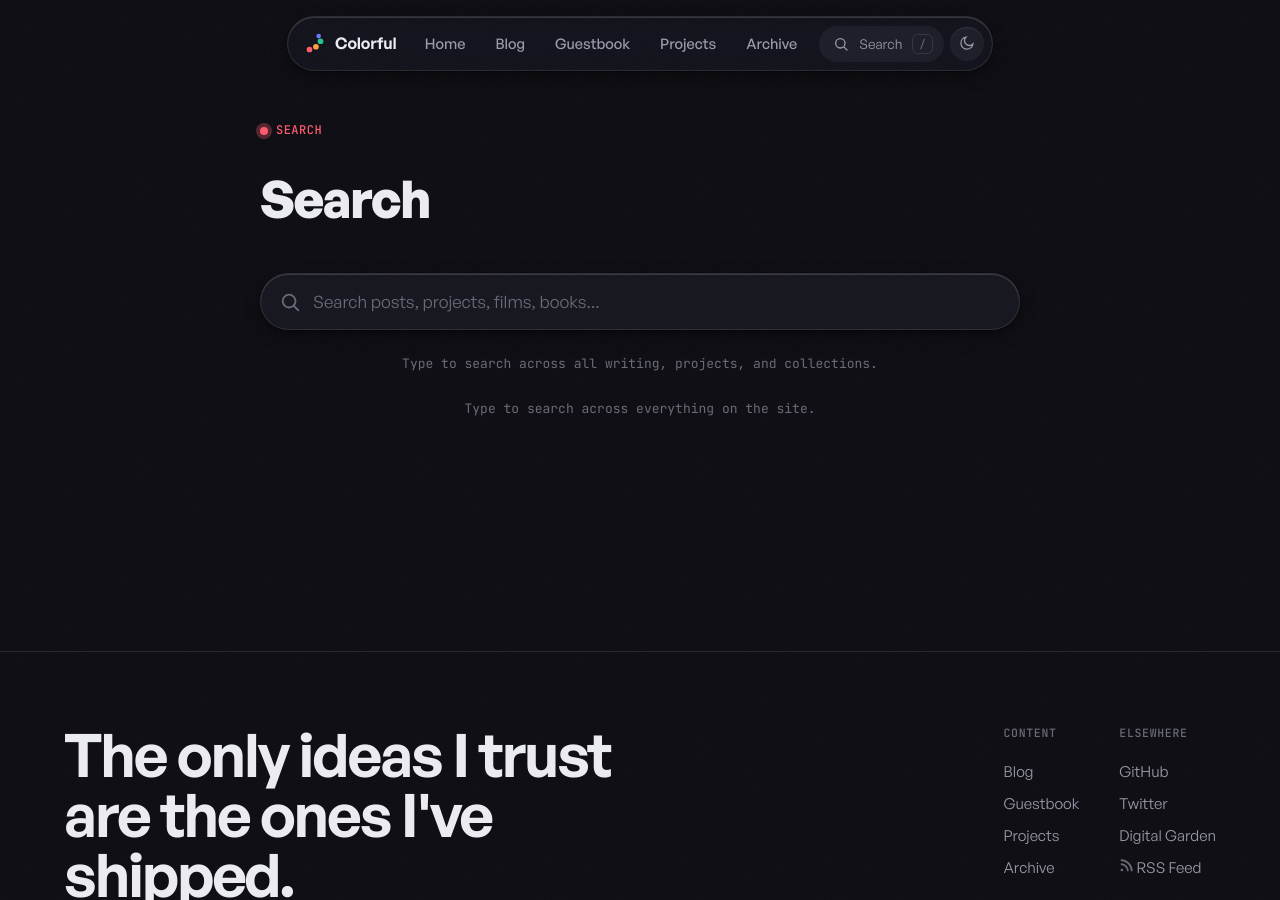
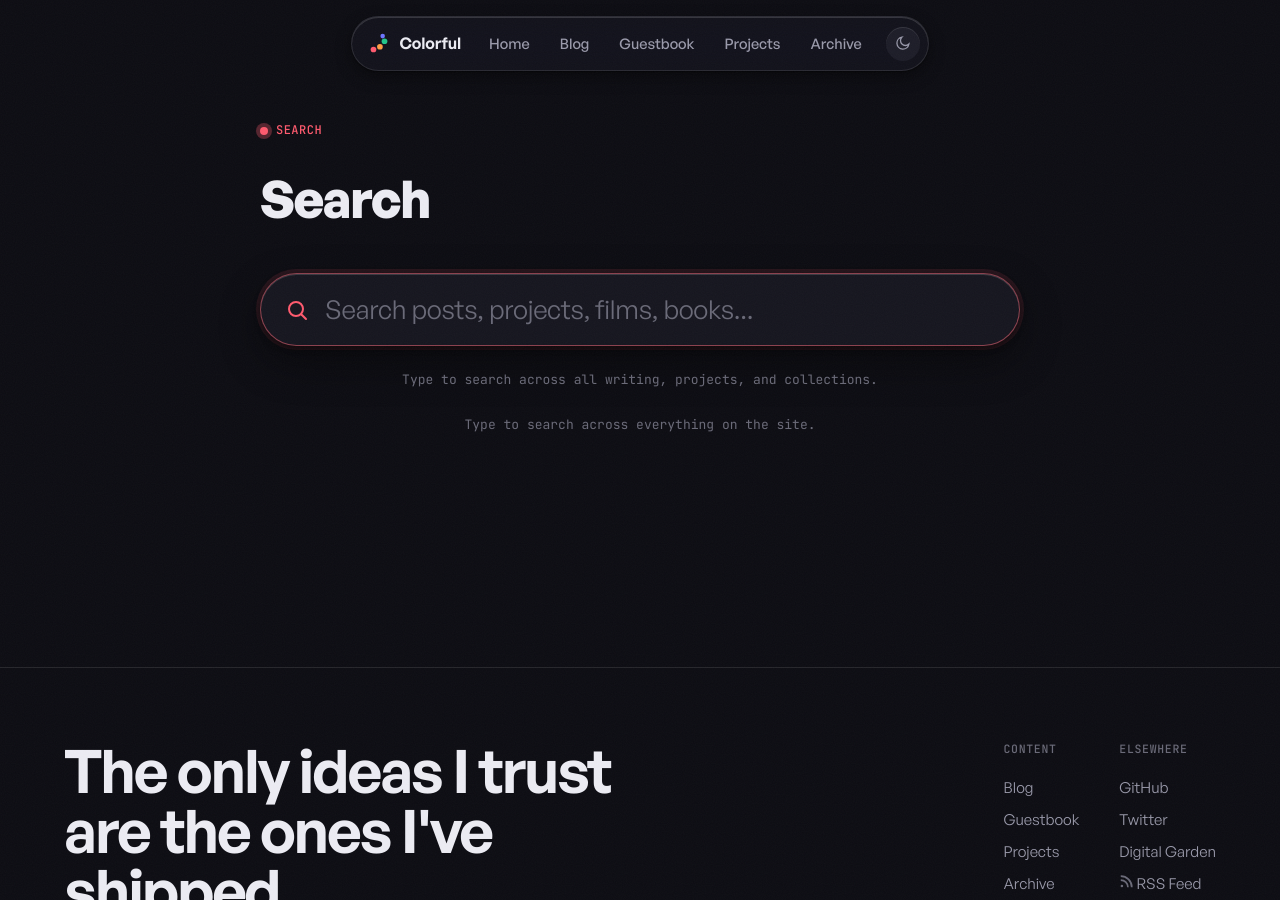
Before and after one commit to qddegtya/qddegtya.github.io, a Jekyll site: the page built from _pages/search.md, in a window 1280 px wide and 900 px high. Built offline with Jekyll 4.4.1, drawn with Linux system fonts in a browser that asks for light colours.

Commit message:
Restore n8n video in body; polish search page and route 404 to it

```diff
--- a/_ca/n8n-lesson-1.markdown
+++ b/_ca/n8n-lesson-1.markdown
@@ -9,6 +9,8 @@ header:
   teaser: "/assets/ca/n8n/lesson-1/n8n.jpeg"
 ---
 
+{% include video id=page.header.video.id provider=page.header.video.provider danmaku=page.header.video.danmaku %}
+
 ### 视频内容简介
 
 本期视频，带来 N8N 系列分享的前置内容。
--- a/_layouts/colorful-404.html
+++ b/_layouts/colorful-404.html
@@ -20,9 +20,9 @@ layout: null
       <div class="c-404__actions">
         <a class="c-btn c-btn--primary" href="{{ '/' | relative_url }}">Back home
           <span class="c-btn__ico"><svg width="15" height="15" viewBox="0 0 24 24" fill="none" stroke="currentColor" stroke-width="2.2" stroke-linecap="round"><path d="M5 12h14M13 6l6 6-6 6"/></svg></span></a>
-        <button class="c-btn c-btn--ghost" data-search-open type="button">
+        <a class="c-btn c-btn--ghost" href="{{ '/search/' | relative_url }}">
           <svg width="15" height="15" viewBox="0 0 24 24" fill="none" stroke="currentColor" stroke-width="2" stroke-linecap="round"><circle cx="11" cy="11" r="7"/><path d="m21 21-4.3-4.3"/></svg>
-          Search the site</button>
+          Search the site</a>
       </div>
     </div>
   </main>
--- a/_layouts/colorful-search.html
+++ b/_layouts/colorful-search.html
@@ -10,7 +10,7 @@ layout: null
 <head>
   {% include colorful/head.html %}
 </head>
-<body class="c-doc c-listpage" style="--_hue:{{ hues.writing }}">
+<body class="c-doc c-listpage c-searchpage-doc" style="--_hue:{{ hues.writing }}">
 
   {% include colorful/nav.html %}
 
@@ -24,6 +24,10 @@ layout: null
       <div class="c-searchpage__box">
         <svg width="22" height="22" viewBox="0 0 24 24" fill="none" stroke="currentColor" stroke-width="2" stroke-linecap="round"><circle cx="11" cy="11" r="7"/><path d="m21 21-4.3-4.3"/></svg>
         <input id="c-searchpage-input" class="c-searchpage__input" type="search" placeholder="Search posts, projects, films, books..." autocomplete="off" spellcheck="false" autofocus>
+        <button class="c-searchpage__clear" data-searchpage-clear aria-label="Clear search" hidden>
+          <svg width="13" height="13" viewBox="0 0 24 24" fill="none" stroke="currentColor" stroke-width="2.4" stroke-linecap="round"><path d="M6 6l12 12M18 6L6 18"/></svg>
+          ESC
+        </button>
       </div>
       <div id="c-searchpage-results" class="c-searchpage__results"></div>
       <p class="c-searchpage__hint" data-search-hint>Type to search across everything on the site.</p>
--- a/_sass/colorful/_home.scss
+++ b/_sass/colorful/_home.scss
@@ -106,6 +106,8 @@
 .c-nav__search .kbd { font-family: var(--font-mono); font-size: 11px; color: var(--c-faint);
   border: 1px solid var(--c-hairline); border-radius: 6px; padding: 2px 6px; }
 @media (max-width: 560px) { .c-nav__search .label, .c-nav__search .kbd { display: none; } .c-nav__search { padding: 8px; } }
+// the dedicated /search page IS a search, so drop the redundant nav search trigger there
+.c-searchpage-doc .c-nav__search { display: none; }
 
 // dim scrim behind the expanding bar
 .c-search-scrim { position: fixed; inset: 0; z-index: var(--z-overlay);
--- a/_sass/colorful/_list.scss
+++ b/_sass/colorful/_list.scss
@@ -176,17 +176,32 @@
 
 // --- SEARCH PAGE ------------------------------------------------------------
 .c-searchpage { max-width: 760px; margin-inline: auto; }
-.c-searchpage__box { display: flex; align-items: center; gap: 12px; margin-top: 28px;
-  padding: 4px 4px 4px 18px; border-radius: var(--r-pill);
+.c-searchpage__box { display: flex; align-items: center; gap: 16px; margin-top: 28px;
+  padding: 8px 10px 8px 24px; border-radius: var(--r-pill);
   background: var(--c-surface); border: 1px solid var(--c-hairline);
-  box-shadow: var(--shadow-1), var(--hl-inset); }
-.c-searchpage__box svg { color: var(--c-faint); flex-shrink: 0; }
+  box-shadow: var(--shadow-1), var(--hl-inset);
+  transition: border-color 0.25s var(--ease), box-shadow 0.25s var(--ease); }
+// focus: a quiet hue-tinted lift so the field feels alive when you're typing in it
+.c-searchpage__box:focus-within { border-color: color-mix(in srgb, var(--_hue) 45%, var(--c-hairline));
+  box-shadow: var(--shadow-2), var(--hl-inset), 0 0 0 4px color-mix(in srgb, var(--_hue) 12%, transparent); }
+.c-searchpage__box > svg { color: var(--c-muted); flex-shrink: 0; width: 24px; height: 24px;
+  transition: color 0.25s var(--ease); }
+.c-searchpage__box:focus-within > svg { color: var(--_hue); }
 .c-searchpage__input { flex: 1; min-width: 0; border: none; background: transparent; outline: none;
-  font-family: var(--font-body); font-size: 17px; color: var(--c-text); padding: 12px 0; }
-.c-searchpage__input::placeholder { color: var(--c-faint); }
+  font-family: var(--font-display); font-weight: 500; letter-spacing: -0.01em;
+  font-size: clamp(19px, 2.2vw, 26px); color: var(--c-text); padding: 10px 0; }
+.c-searchpage__input::placeholder { color: var(--c-faint); font-weight: 400; }
 // kill the browser's default (ugly blue) search clear button + decorations
 .c-searchpage__input::-webkit-search-cancel-button,
-.c-searchpage__input::-webkit-search-decoration { -webkit-appearance: none; appearance: none; }
+.c-searchpage__input::-webkit-search-decoration { -webkit-appearance: none; appearance: none; display: none; }
+// ESC/x clear pill - mirrors the overlay's .c-search__close so both search UIs read identically
+.c-searchpage__clear { flex-shrink: 0; border: 1px solid var(--c-hairline); background: var(--c-surface-2);
+  color: var(--c-muted); cursor: pointer; height: 36px; padding: 0 14px; border-radius: var(--r-pill);
+  display: inline-flex; align-items: center; gap: 7px; font-family: var(--font-mono); font-size: 11.5px;
+  transition: color 0.2s, background 0.2s, border-color 0.2s; }
+.c-searchpage__clear svg { color: currentColor; }
+.c-searchpage__clear:hover { color: var(--c-text); background: var(--c-surface); }
+.c-searchpage__clear[hidden] { display: none; }
 .c-searchpage__kbd { font-family: var(--font-mono); font-size: 11px; color: var(--c-faint);
   padding: 6px 10px; border-radius: var(--r-pill); background: var(--c-surface-2); }
 .c-searchpage__results { margin-top: 24px; }
--- a/assets/js/colorful/search.js
+++ b/assets/js/colorful/search.js
@@ -142,22 +142,35 @@
     // --- full-page mode (/search/) ---
     if (onSearchPage) {
       var pageHint = document.querySelector("[data-search-hint]");
+      var pageClear = document.querySelector("[data-searchpage-clear]");
       var pageLast = null;
+      // the ESC/x pill only makes sense once there's something to clear
+      function syncClear() { if (pageClear) pageClear.hidden = pageInput.value.length === 0; }
       function runPage() {
         var term = pageInput.value.trim();
         if (pageHint) pageHint.style.display = term ? "none" : "";
         render(term ? query(term) : [], pageResults, term, "c-searchpage__hint");
       }
+      function clearPage() {
+        pageInput.value = ""; pageLast = ""; syncClear(); runPage(); pageInput.focus();
+      }
       // set the value from ?q= BEFORE building, then render once the index exists
       var m = location.search.match(/[?&]q=([^&]*)/);
       if (m) { try { pageInput.value = decodeURIComponent(m[1].replace(/\+/g, " ")); } catch (e) {} }
+      syncClear();
       buildIndex().then(runPage);
       pageInput.addEventListener("input", function () {
+        syncClear();
         var term = pageInput.value.trim();
         if (term === pageLast) return;
         pageLast = term;
         runPage();
       });
+      // ESC key clears (mirrors the pill); the pill click does the same
+      pageInput.addEventListener("keydown", function (e) {
+        if (e.key === "Escape" && pageInput.value.length) { e.preventDefault(); clearPage(); }
+      });
+      if (pageClear) pageClear.addEventListener("click", clearPage);
     }
   });
 
```
